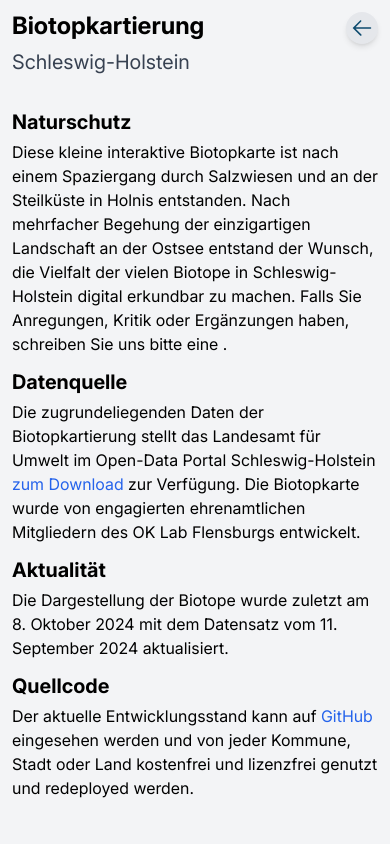
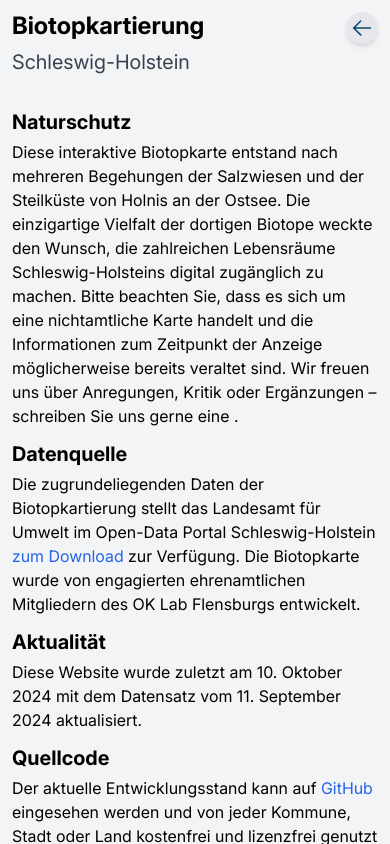
Before and after one commit to oklabflensburg/open-biotope-map, a website built with Parcel: page src/index.html in a window 390 px wide. Built offline with nearby package versions, Linux system fonts and the light colour scheme; some packages are replaced by stand-ins of ours; no server answers.

Commit message:
modified project description and informations

```diff
--- a/src/index.html
+++ b/src/index.html
@@ -40,11 +40,11 @@
 
       <div class="mt-3 md:mt-6 py-2 px-3" id="about">
         <h3 class="font-bold text-xl md:text-2xl mb-1">Naturschutz</h3>
-        <p class="font-normal leading-normal text-md lg:text-lg mb-3 md:mb-6">Diese kleine interaktive Biotopkarte ist nach einem Spaziergang durch Salzwiesen und an der Steilküste in Holnis entstanden. Nach mehrfacher Begehung der einzigartigen Landschaft an der Ostsee entstand der Wunsch, die Vielfalt der vielen Biotope in Schleswig-Holstein digital erkundbar zu machen. Falls Sie Anregungen, Kritik oder Ergänzungen haben, schreiben Sie uns bitte eine <a class="contact-mail text-blue-600 hover:text-blue-400 focus:text-blue-400" href="" target="_blank"></a>.</p>
+        <p class="font-normal leading-normal text-md lg:text-lg mb-3 md:mb-6">Diese interaktive Biotopkarte entstand nach mehreren Begehungen der Salzwiesen und der Steilküste von Holnis an der Ostsee. Die einzigartige Vielfalt der dortigen Biotope weckte den Wunsch, die zahlreichen Lebensräume Schleswig-Holsteins digital zugänglich zu machen. Bitte beachten Sie, dass es sich um eine nichtamtliche Karte handelt und die Informationen zum Zeitpunkt der Anzeige möglicherweise bereits veraltet sind. Wir freuen uns über Anregungen, Kritik oder Ergänzungen – schreiben Sie uns gerne eine <a class="contact-mail text-blue-600 hover:text-blue-400 focus:text-blue-400" href="" target="_blank"></a>.</p>
         <h3 class="font-bold text-xl md:text-2xl mb-1">Datenquelle</h3>
         <p class="font-normal leading-normal text-md lg:text-lg mb-3 md:mb-6">Die zugrundeliegenden Daten der Biotopkartierung stellt das Landesamt für Umwelt im Open-Data Portal Schleswig-Holstein <a class="text-blue-600 hover:text-blue-400 focus:text-blue-400" href="https://opendata.schleswig-holstein.de/dataset/biotopkartierung-sh4-flachen-gesamt" target="_blank">zum Download</a> zur Verfügung. Die Biotopkarte wurde von engagierten ehrenamtlichen Mitgliedern des OK Lab Flensburgs entwickelt.</p>
         <h3 class="font-bold text-xl md:text-2xl mb-1">Aktualität</h3>
-        <p class="font-normal leading-normal text-md lg:text-lg mb-3 md:mb-6">Die Dargestellung der Biotope wurde zuletzt am 8. Oktober 2024 mit dem Datensatz vom 11. September 2024 aktualisiert.</p>
+        <p class="font-normal leading-normal text-md lg:text-lg mb-3 md:mb-6">Diese Website wurde zuletzt am 10. Oktober 2024 mit dem Datensatz vom 11. September 2024 aktualisiert.</p>
         <h3 class="font-bold text-xl md:text-2xl mb-1">Quellcode</h3>
         <p class="font-normal leading-normal text-md lg:text-lg">Der aktuelle Entwicklungsstand kann auf <a class="text-blue-600 hover:text-blue-400 focus:text-blue-400" href="https://github.com/oklabflensburg/open-biotope-map" target="_blank">GitHub</a> eingesehen werden und von jeder Kommune, Stadt oder Land kostenfrei und lizenzfrei genutzt und redeployed werden.</p>
       </div>
```
